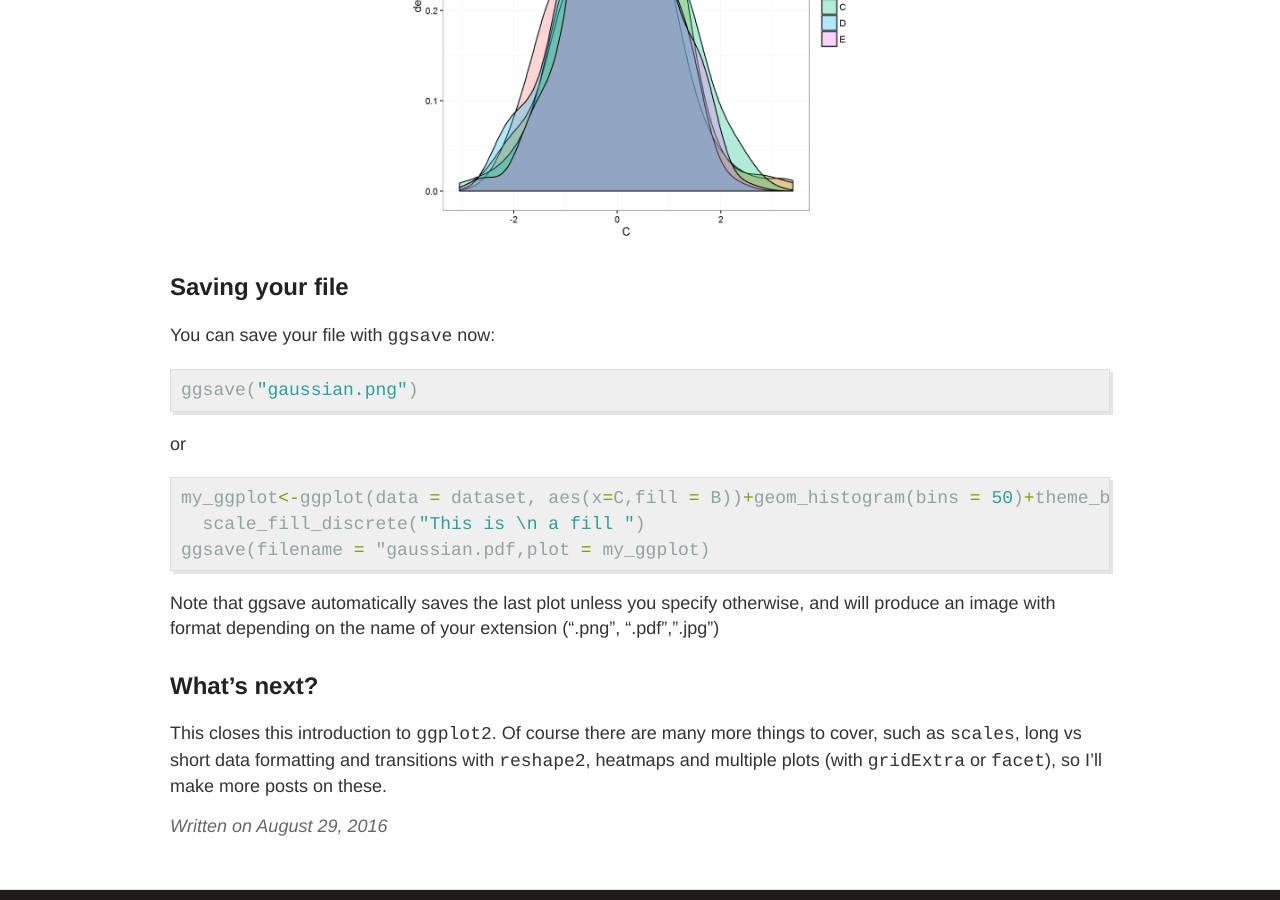
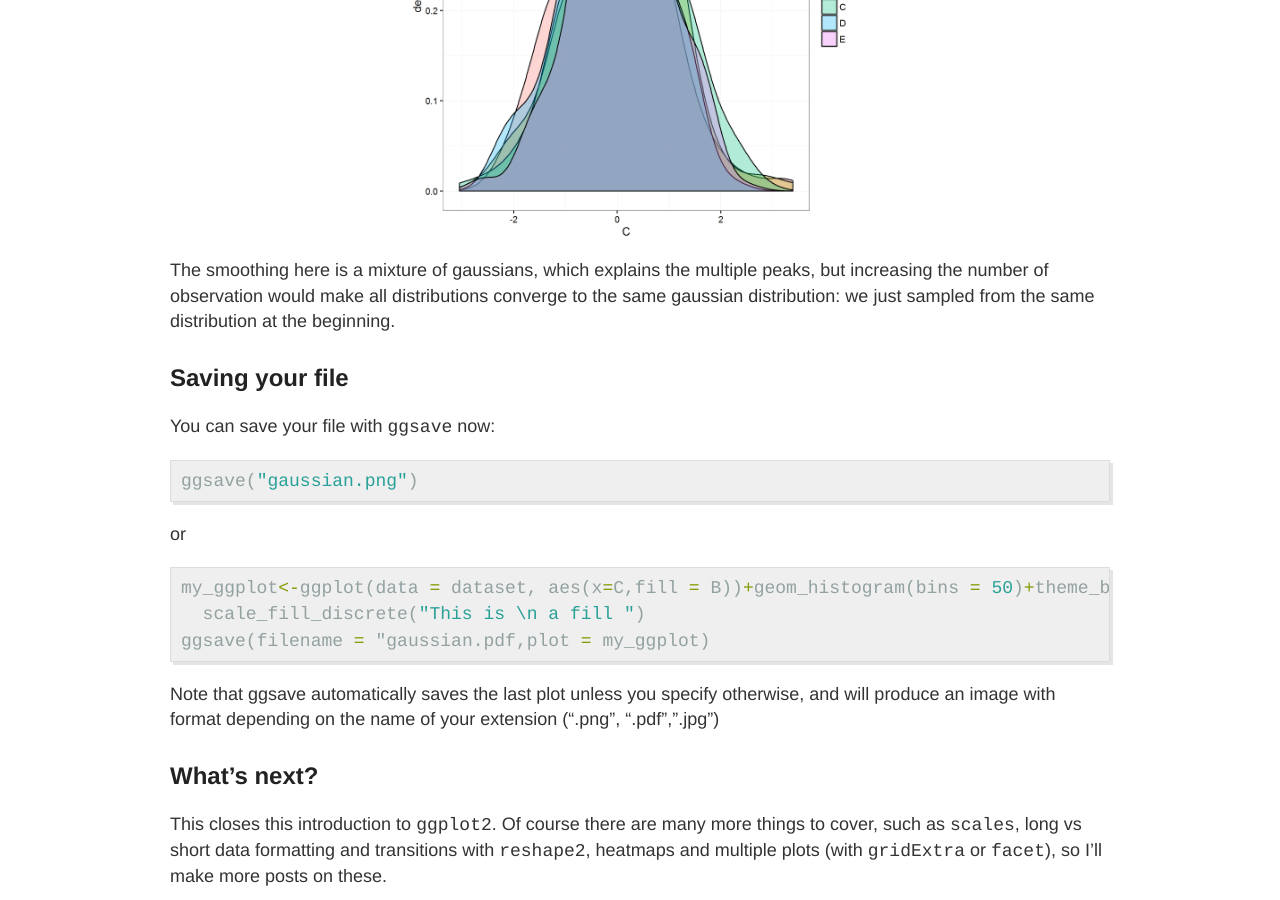
Before and after one commit to DeveauP/DeveauP.github.io, a Jekyll site: the page built from _posts/2016-8-29-ggplot2.md, in a window 1280 px wide and 900 px high, scrolled down 13688 px. Built offline with Jekyll 4.4.1, drawn with Linux system fonts in a browser that asks for light colours; comment, search, counter and statistics services are not loaded.

```diff
--- a/_posts/2016-8-29-ggplot2.md
+++ b/_posts/2016-8-29-ggplot2.md
@@ -227,6 +227,9 @@
 {% endhighlight %}
  ![alt -halfwidth](http://deveaup.github.io/images/gaussian.png )
 
+The smoothing here is a mixture of gaussians, which explains the multiple peaks, but increasing the number of observation would make all distributions
+converge to the same gaussian distribution: we just sampled from the same distribution at the beginning.
+
 ## Saving your file
 
  You can save your file with `ggsave` now:
```
